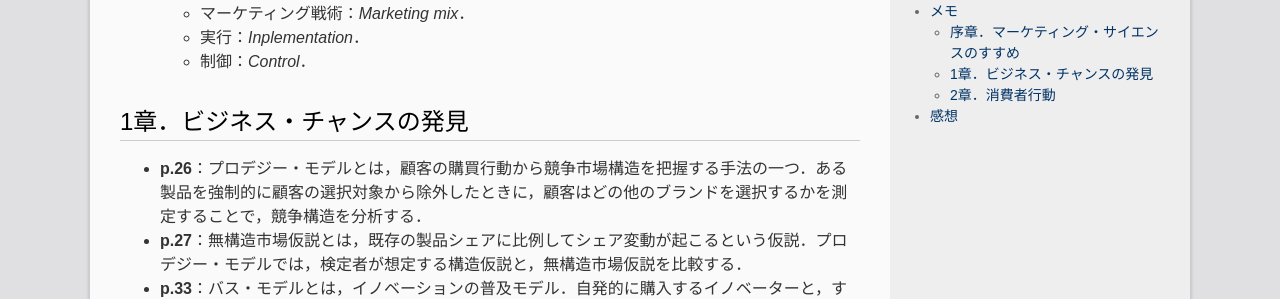
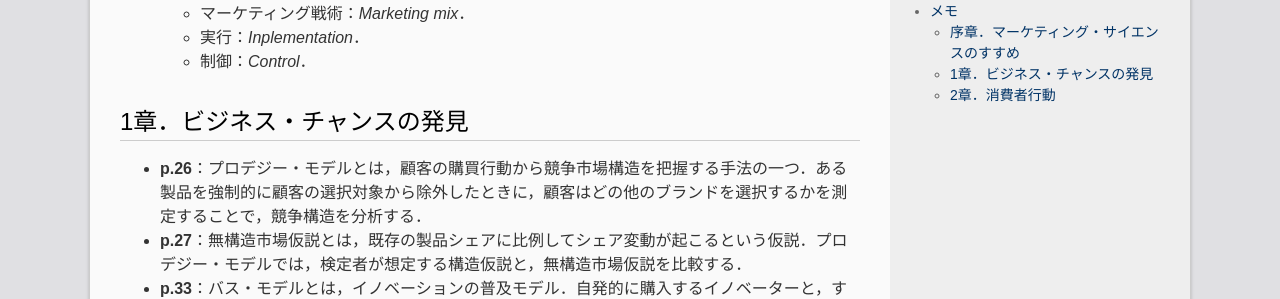
Before and after one commit to madoreenu/haltaro.github.io, a Jekyll site: the page built from _posts/2017-11-12-marketing-science.md, in a window 1280 px wide and 1400 px high, scrolled down 516 px. Shown: the part 152-451 px from the top of the window. Built offline with Jekyll 4.4.1, drawn with Linux system fonts in a browser that asks for light colours; formulas are drawn with MathJax 3.

Commit message:
Delete a section

```diff
--- a/_posts/2017-11-12-marketing-science.md
+++ b/_posts/2017-11-12-marketing-science.md
@@ -76,5 +76,3 @@ $$
 V_i = \alpha_i + \sum_k \beta_k X_{ik}
 \end{align*}
 $$
-
-# 感想
```
Also changed, not shown: Gemfile.lock, 7 other files.
